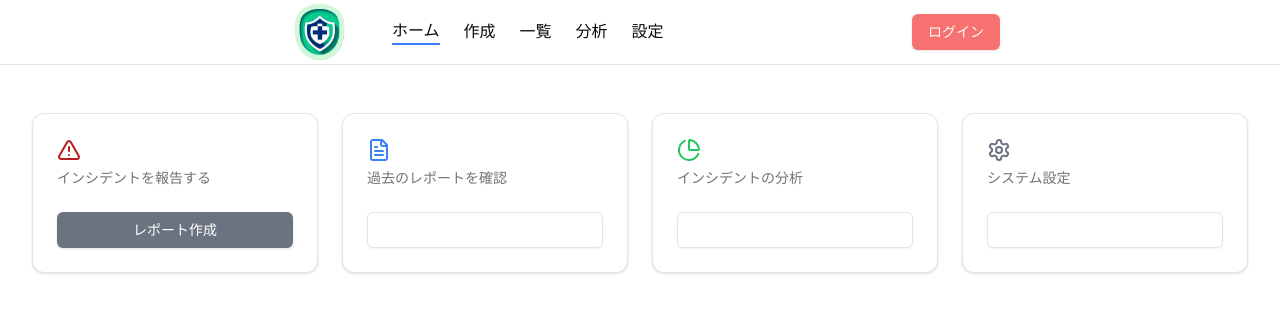
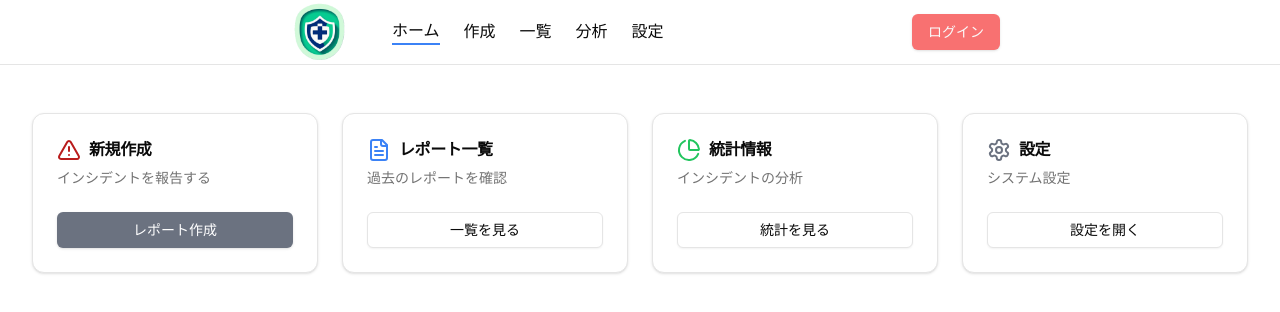
Before and after one commit to jiri0521/air-report, a Next.js app: page / in a window 1280 px wide. Shown: the top 312 px of the page. Built offline with nearby package versions, Linux system fonts and the light colour scheme; no server answers.

Commit message:
dark mode

```diff
--- a/components/top-page.tsx
+++ b/components/top-page.tsx
@@ -12,7 +12,7 @@ export function TopPage() {
     <main className="max-w-7xl mx-auto py-6 sm:px-6 lg:px-8">
       <div className="px-4 py-6 sm:px-0">
         <div className="grid grid-cols-1 md:grid-cols-2 lg:grid-cols-4 gap-6">
-          <Card className="dark:bg-gray-800 text-white">
+          <Card className="dark:border-white">
             <CardHeader>
               <CardTitle className="flex items-center">
                 <AlertTriangle className="mr-2 text-red-700" />
@@ -26,7 +26,7 @@ export function TopPage() {
               </Button>
             </CardContent>
           </Card>
-          <Card className="dark:bg-gray-800 text-white">
+          <Card className="dark:border-white">
             <CardHeader>
               <CardTitle className="flex items-center">
                 <FileText className="mr-2 text-blue-500" />
@@ -40,7 +40,7 @@ export function TopPage() {
               </Button>
             </CardContent>
           </Card>
-          <Card className="dark:bg-gray-800 text-white">
+          <Card className="dark:border-white">
             <CardHeader>
               <CardTitle className="flex items-center">
                 <PieChart className="mr-2 text-green-500" />
@@ -54,7 +54,7 @@ export function TopPage() {
               </Button>
             </CardContent>
           </Card>
-          <Card className="dark:bg-gray-800 text-white">
+          <Card className="dark:border-white">
             <CardHeader>
               <CardTitle className="flex items-center">
                 <Settings className="mr-2 text-gray-500" />
```
